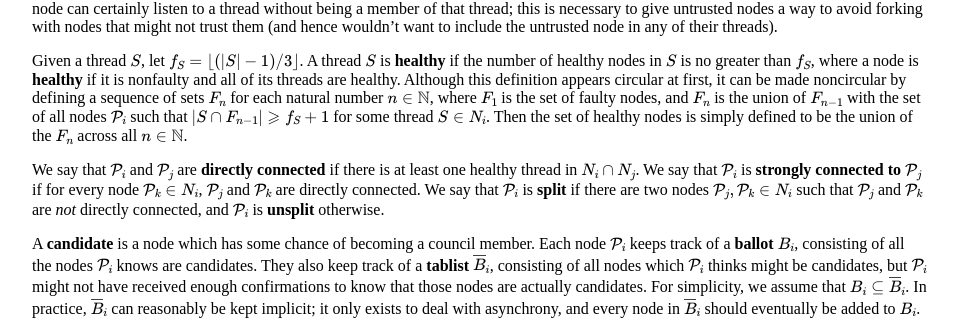
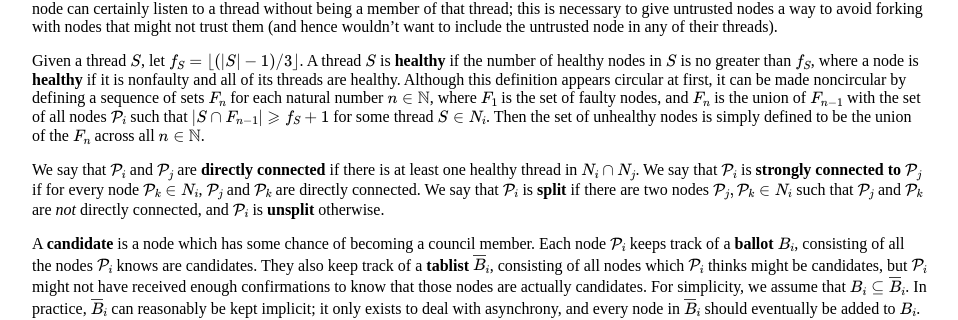
Before and after one commit to ChronusZ/chronusz.github.io, a Jekyll site: the page built from _posts/2017-07-20-parliamentary-consensus-ii.md, in a window 1280 px wide and 1400 px high. Shown: the part 289-609 px from the top of the window, without its empty margins (160-1118 px from the left). Built offline with Jekyll 4.4.1, drawn with Linux system fonts in a browser that asks for light colours; formulas are drawn with MathJax 3; some of the changed text lies outside the part shown.

Commit message:
Update 2017-07-20-parliamentary-consensus-ii.md

```diff
--- a/_posts/2017-07-20-parliamentary-consensus-ii.md
+++ b/_posts/2017-07-20-parliamentary-consensus-ii.md
@@ -13,7 +13,7 @@ We use $$\mathcal{P}_i$$ to refer to a node with id indexed by $$i$$. If we want
 
 A **thread** is roughly some set of nodes that someone pays attention to when making decisions. Every node $$\mathcal{P}_i$$ has a **safety net** $$N_i$$, which is the set of all threads $$\mathcal{P}_i$$ listens to. By a convenient abuse of notation, we also use $$N_i$$ to refer to the union of all the threads in $$N_i$$. It should always be clear which usage we're refering to. To transition from the language of UNLs, one can think of $$N_i$$ as roughly being the set of all subsets of $$\mathsf{UNL}_i$$ consisting of at least $$3t_i+1$$ nodes, where $$t_i$$ is the maximal number of nodes that are allowed to fail in $$\mathsf{UNL}_i$$. Note that a node can certainly listen to a thread without being a member of that thread; this is necessary to give untrusted nodes a way to avoid forking with nodes that might not trust them (and hence wouldn't want to include the untrusted node in any of their threads).
 
-Given a thread $$S$$, let $$f_S=\lfloor(\vert S\vert-1)/3\rfloor$$. A thread $$S$$ is **healthy** if the number of healthy nodes in $$S$$ is no greater than $$f_S$$, where a node is **healthy** if it is nonfaulty and all of its threads are healthy. Although this definition appears circular at first, it can be made noncircular by defining a sequence of sets $$F_n$$ for each natural number $$n\in\mathbb{N}$$, where $$F_1$$ is the set of faulty nodes, and $$F_n$$ is the union of $$F_{n-1}$$ with the set of all nodes $$\mathcal{P}_i$$ such that $$\vert S\cap F_{n-1}\vert\geqslant f_S+1$$ for some thread $$S\in N_i$$. Then the set of healthy nodes is simply defined to be the union of the $$F_n$$ across all $$n\in\mathbb{N}$$.
+Given a thread $$S$$, let $$f_S=\lfloor(\vert S\vert-1)/3\rfloor$$. A thread $$S$$ is **healthy** if the number of healthy nodes in $$S$$ is no greater than $$f_S$$, where a node is **healthy** if it is nonfaulty and all of its threads are healthy. Although this definition appears circular at first, it can be made noncircular by defining a sequence of sets $$F_n$$ for each natural number $$n\in\mathbb{N}$$, where $$F_1$$ is the set of faulty nodes, and $$F_n$$ is the union of $$F_{n-1}$$ with the set of all nodes $$\mathcal{P}_i$$ such that $$\vert S\cap F_{n-1}\vert\geqslant f_S+1$$ for some thread $$S\in N_i$$. Then the set of unhealthy nodes is simply defined to be the union of the $$F_n$$ across all $$n\in\mathbb{N}$$.
 
 We say that $$\mathcal{P}_i$$ and $$\mathcal{P}_j$$ are **directly connected** if there is at least one healthy thread in $$N_i\cap N_j$$. We say that $$\mathcal{P}_i$$ is **strongly connected to** $$\mathcal{P}_j$$ if for every node $$\mathcal{P}_k\in N_i$$, $$\mathcal{P}_j$$ and $$\mathcal{P}_k$$ are directly connected. We say that $$\mathcal{P}_i$$ is **split** if there are two nodes $$\mathcal{P}_j,\mathcal{P}_k\in N_i$$ such that $$\mathcal{P}_j$$ and $$\mathcal{P}_k$$ are *not* directly connected, and $$\mathcal{P}_i$$ is **unsplit** otherwise.
 
```
Also changed, not shown: other parts of _posts/2017-07-20-parliamentary-consensus-ii.md (+1 -1 lines).
